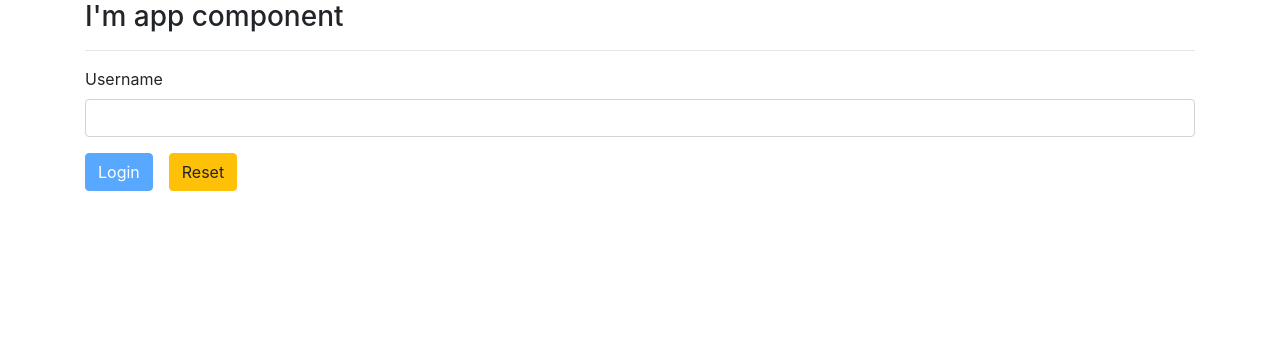
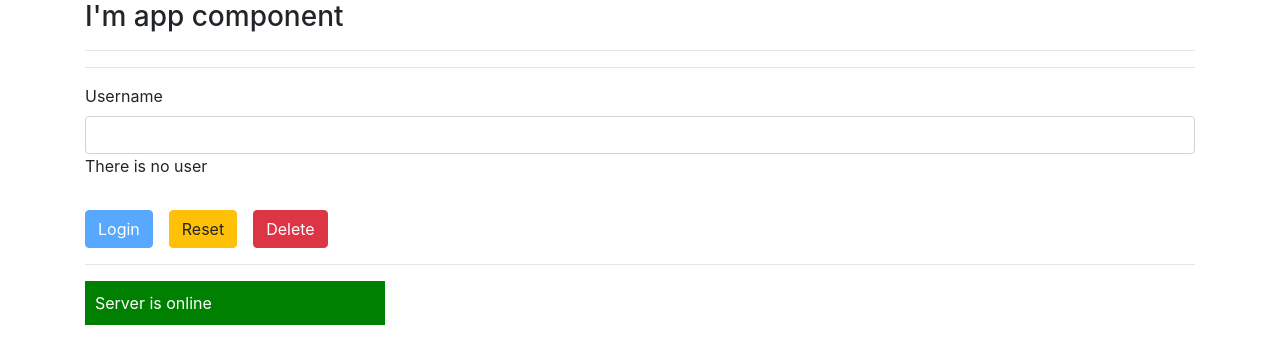
Before and after one commit to keval101/Angular-Start, an Angular app: page / in a window 1280 px wide. Shown: the top 364 px of the page. Built offline with nearby package versions, Linux system fonts and the light colour scheme.

Commit message:
ngStyle and ngClass

```diff
--- a/src/app/app.component.html
+++ b/src/app/app.component.html
@@ -3,5 +3,8 @@
   <h3>I'm app component</h3>
   <hr>
   <!-- <app-demo></app-demo> -->
+  <hr>
   <app-test-binding></app-test-binding>
+  <hr>
+  <app-server></app-server>
 </div>
--- a/src/app/app.module.ts
+++ b/src/app/app.module.ts
@@ -5,6 +5,7 @@ import { FormsModule } from '@angular/forms';
 import { AppComponent } from './app.component';
 import { DemoComponent } from './demo/demo.component';
 import { TestBindingComponent } from './test-binding/test-binding.component';
+import { ServerComponent } from './server/server.component';
 
 
 @NgModule({
@@ -12,6 +13,7 @@ import { TestBindingComponent } from './test-binding/test-binding.component';
     AppComponent,
     DemoComponent,
     TestBindingComponent,
+    ServerComponent,
   ],
   imports: [
     BrowserModule,
--- /dev/null
+++ b/src/app/server/server.component.css
@@ -0,0 +1,3 @@
+.online{
+    width: 300px;
+}
--- /dev/null
+++ b/src/app/server/server.component.html
@@ -0,0 +1 @@
+<p [ngStyle] = "{backgroundColor : getColor(), padding: '10px', color: 'white'}" [ngClass] = "{online: severStatus === 'online'}"> Server is {{getServerStatus()}}</p>
--- /dev/null
+++ b/src/app/server/server.component.ts
@@ -0,0 +1,24 @@
+import { Component } from '@angular/core';
+
+@Component({
+  selector: 'app-server',
+  templateUrl: './server.component.html',
+  styleUrls: ['./server.component.css']
+})
+export class ServerComponent  {
+
+serverId :number = 10;
+severStatus: string = 'ofline';
+
+constructor(){
+  this.severStatus = Math.random() > 0.5 ? 'online' : 'ofline';
+}
+
+getServerStatus(){
+  return this.severStatus;
+}
+
+getColor(){
+  return this.severStatus === "online" ? 'green' : 'red';
+}
+}
--- a/src/app/test-binding/test-binding.component.html
+++ b/src/app/test-binding/test-binding.component.html
@@ -1,6 +1,10 @@
 <label for="name">Username </label>
 <input type="text" name='name' class="form-control" [(ngModel)]='username'>
-<p>{{username}}</p>
+<p [style.color]='textColor' *ngIf = 'nameAdd; else noUser' >Username is {{username}}</p>
+<ng-template #noUser>
+    <p>There is no user</p>
+</ng-template>
 
-<button class="btn btn-primary" [disabled]="username === '' ">Login</button>
-<button class="btn btn-warning ml-3" (click)= "username = '' ">Reset</button>
+<button class="btn btn-primary mt-3" [disabled]="username === '' " (click)="onClick()">Login</button>
+<button class="btn btn-warning ml-3 mt-3" (click)= "username = '' " >Reset</button>
+<button class="btn btn-danger mt-3 ml-3" (click)="onDelete()">Delete</button>
--- a/src/app/test-binding/test-binding.component.ts
+++ b/src/app/test-binding/test-binding.component.ts
@@ -7,6 +7,14 @@ import { Component, OnInit } from '@angular/core';
 })
 export class TestBindingComponent {
 
- username :string = ''
+ username :string = '';
+ textColor = 'red';
+ nameAdd = false;
 
+ onClick(){
+   this.nameAdd = true;
+ }
+ onDelete(){
+   this.nameAdd = false;
+ }
 }
```
Also changed, not shown: 1 other file (tests, documents, lock files or other folders).
